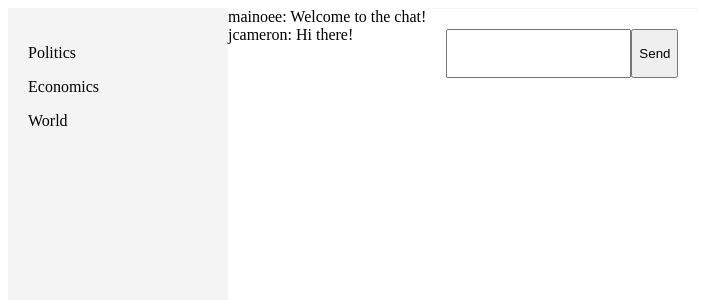
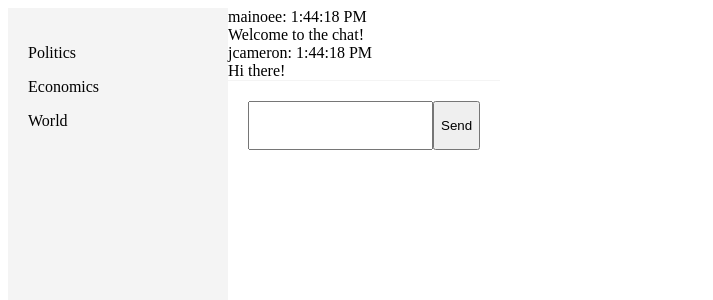
Before and after one commit to mainoee/react-chat-project, a React (Create React App) app: page / in a window 1280 px wide. Shown: the top 300 px of the page, without its empty margins (0-713 px from the left). Built offline with nearby package versions, Linux system fonts and the light colour scheme.

Commit message:
create Message component and update MessagesList component

```diff
--- a/src/components/App.js
+++ b/src/components/App.js
@@ -1,13 +1,24 @@
 import React, { Component } from 'react';
 import Channels from './channels';
 import MessagesList from './messagesList';
-import MessageForm from './messageForm';
 
 class App extends Component {
   constructor(props) {
     super(props);
     this.state = {
       channels: ["Politics", "Economics", "World"],
+      messages: [
+        {
+          time: new Date().toLocaleTimeString(),
+          username: 'mainoee',
+          content: 'Welcome to the chat!'
+        },
+        {
+          time: new Date().toLocaleTimeString(),
+          username: 'jcameron',
+          content: 'Hi there!'
+        },
+      ]
     };
   }
 
@@ -15,8 +26,7 @@ class App extends Component {
     return (
       <div className="messaging-wrapper">
         <Channels channels={this.state.channels}/>
-        <MessagesList />
-        <MessageForm />
+        <MessagesList messages={this.state.messages}/>
       </div>
     );
   }
--- /dev/null
+++ b/src/components/message.js
@@ -0,0 +1,13 @@
+import React from 'react';
+
+const Message = (props) => {
+  return (
+    <div>
+      <div className="">{props.message.username}: {props.message.time}</div>
+      <div className="">{props.message.content}</div>
+    </div>
+  );
+};
+
+
+export default Message;
--- a/src/components/messagesList.js
+++ b/src/components/messagesList.js
@@ -1,31 +1,24 @@
 import React, { Component } from 'react';
+import MessageForm from './messageForm';
+import Message from './message';
 
-const FAKE_DATA = [
-  {
-    username: 'mainoee',
-    text: 'Welcome to the chat!'
-  },
-  {
-    username: 'jcameron',
-    text: 'Hi there!'
-  },
-]
 
 class MessagesList extends Component {
   render() {
     return (
       <div>
-        {FAKE_DATA.map((message, index) => {
-          return (
-            <div key={index}>
-              {message.username}: {message.text}
-            </div>
-          )
-        })}
+        <div>
+          {this.props.messages.map((message, index) => {
+            return (
+              <Message key={index} message={message} />
+            )
+          })
+          }
+        </div>
+        <MessageForm />
       </div>
     )
   }
 }
 
-
 export default MessagesList;
```
